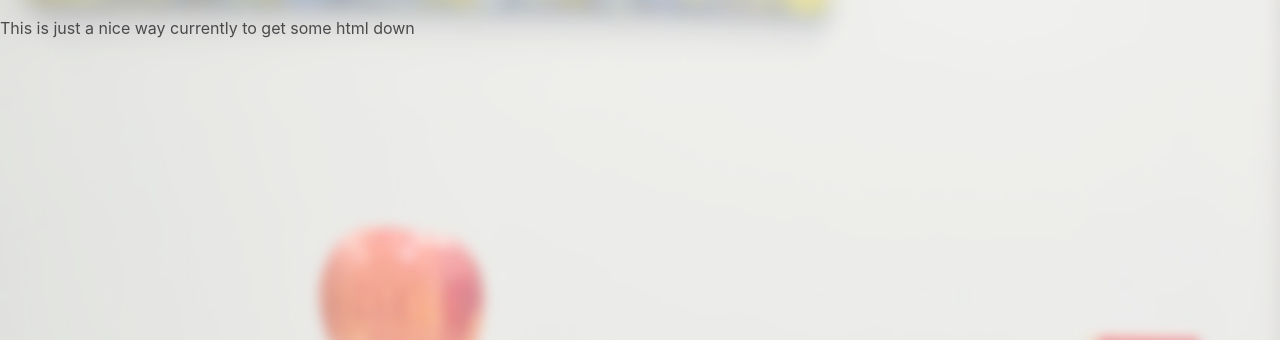
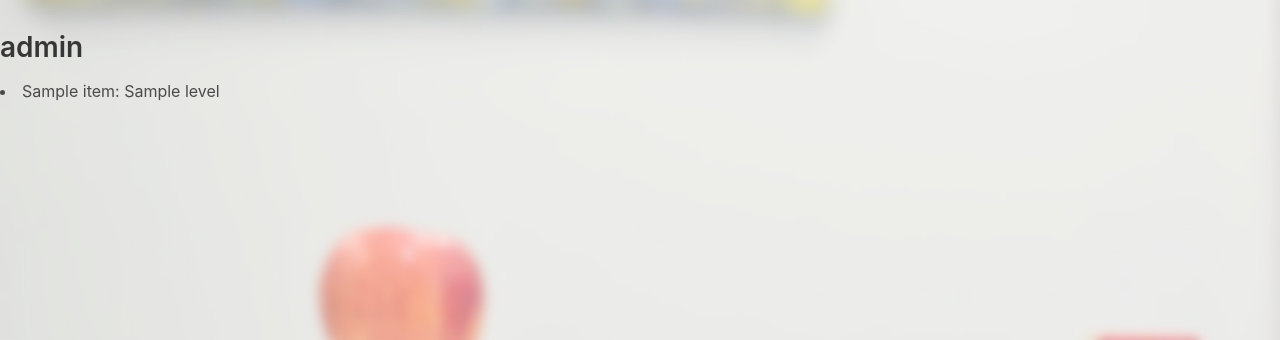
Before and after one commit to mizly/voltaire, a Flask app: template voltaire/templates/student/index.html in a window 1280 px wide. Shown: the part 92-432 px from the top of the page. Run offline with Flask 2, Linux system fonts and the light colour scheme; the template is opened without the code that fills it: most values are stand-ins (such as "Sample title", 1, 10 or a date in 2020); some libraries are stand-ins or nearby versions.

Commit message:
Added /s/ table loading function

```diff
--- a/voltaire/student.py
+++ b/voltaire/student.py
@@ -17,4 +17,6 @@ def student_login(function):
 @bp.route("/")
 @student_login
 def index():
-    return render_template("student/index.html")
+    dbLink = db.get_db().students.progress
+    progress = dbLink.find_one({"_id": session["_id"]})
+    return render_template("student/index.html", progress = progress)
--- a/voltaire/templates/student/index.html
+++ b/voltaire/templates/student/index.html
@@ -4,7 +4,12 @@
 {% endblock %}
 
 {% block content %}
-    <p>This is just a nice way currently to get some html down</p>
+    {% for level in progress if not level == "_id" %}
+      <h2>{{level}}</h2>
+      {% for item in progress[level] %}
+        <li>{{item}}: {{progress[level][item]}}</li>
+      {% endfor %}
+    {% endfor %}
 {% endblock %}
 
 {% block navbar_colour %}
```
